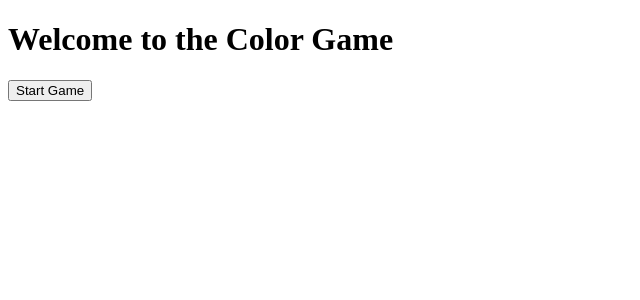
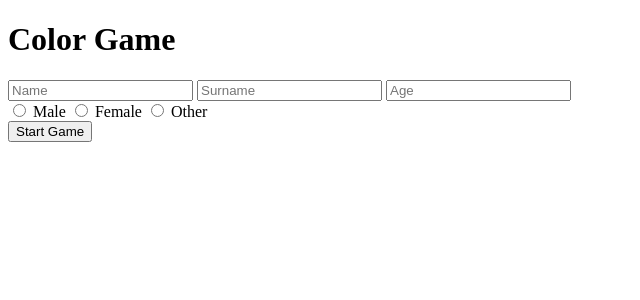
Before and after one commit to Stepa33-cpu/colorgame, a Flask app: page / in a window 1280 px wide. Shown: the top 300 px of the page, without its empty margins (0-640 px from the left). Run offline with Flask 3, Linux system fonts and the light colour scheme.

Commit message:
Update index.html

```diff
--- a/templates/index.html
+++ b/templates/index.html
@@ -129,6 +129,7 @@
             const colorGroups = document.getElementById('colorGroups').value; // Get color groups input
             level++;
 
+            try {
                 const response = await fetch('/submit_answer', {
                     method: 'POST',
                     headers: {
@@ -144,41 +145,39 @@
                     }),
                 });
 
+                // Check if response is ok
+                if (!response.ok) {
+                    throw new Error(`HTTP error! status: ${response.status}`);
+                }
+
                 const data = await response.json();
                 alert(data.message);
                 if (level <= 10) {
                     startLevel(); // Proceed to next level
                 } else {
-                endGame();
+                    alert('Game over! Thank you for playing.');
                 }
+            } catch (error) {
+                console.error('Error submitting answer:', error);
+                alert('An error occurred: ' + error.message);
             }
-
-        // End the game
-        function endGame() {
-            document.getElementById('color-grid').innerHTML = ''; // Clear the grid
-            alert("Congratulations! You've completed all levels!");
         }
     </script>
 </head>
-<body>
-    <h1>Welcome to the Color Game</h1>
-    <button onclick="startGame()">Start Game</button>
-
+<body onload="startGame()">
+    <h1>Color Game</h1>
     <div id="user-info">
-        <h2>User Information</h2>
-        <label>Name:</label>
-        <input type="text" id="name" required><br>
-        <label>Surname:</label>
-        <input type="text" id="surname" required><br>
-        <label>Age:</label>
-        <input type="number" id="age" required><br>
-        <label>Gender:</label><br>
-        <input type="radio" name="gender" value="Male" required> Male<br>
-        <input type="radio" name="gender" value="Female" required> Female<br>
-        <button onclick="saveUserInfo()">Save Info</button>
+        <input type="text" id="name" placeholder="Name" required>
+        <input type="text" id="surname" placeholder="Surname" required>
+        <input type="number" id="age" placeholder="Age" required>
+        <div>
+            <label><input type="radio" name="gender" value="Male" required> Male</label>
+            <label><input type="radio" name="gender" value="Female" required> Female</label>
+            <label><input type="radio" name="gender" value="Other" required> Other</label>
         </div>
-
+        <button onclick="saveUserInfo()">Start Game</button>
+    </div>
     <div id="color-grid"></div>
-    <div id="button-container"></div> <!-- Button container for buttons -->
+    <div id="button-container"></div>
 </body>
 </html>
```
Lines whose indentation alone changed are shown as unchanged.
